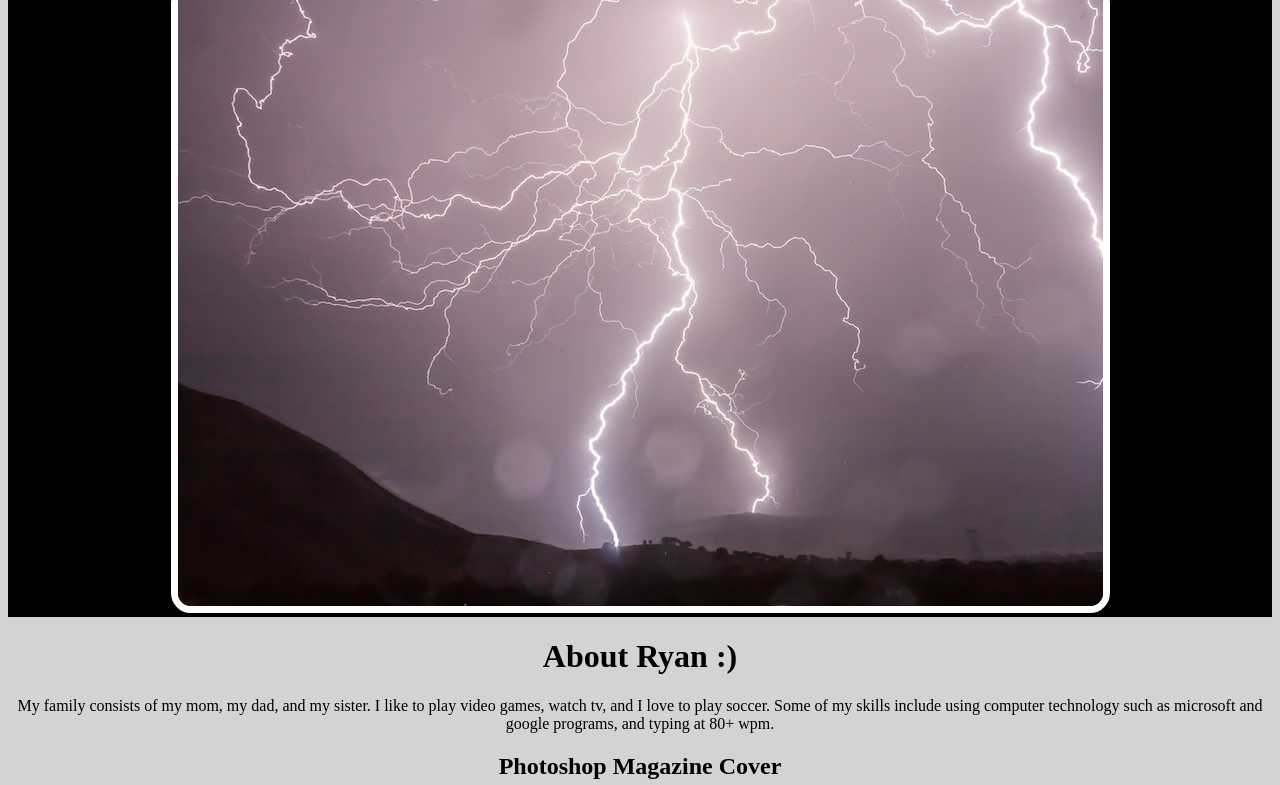
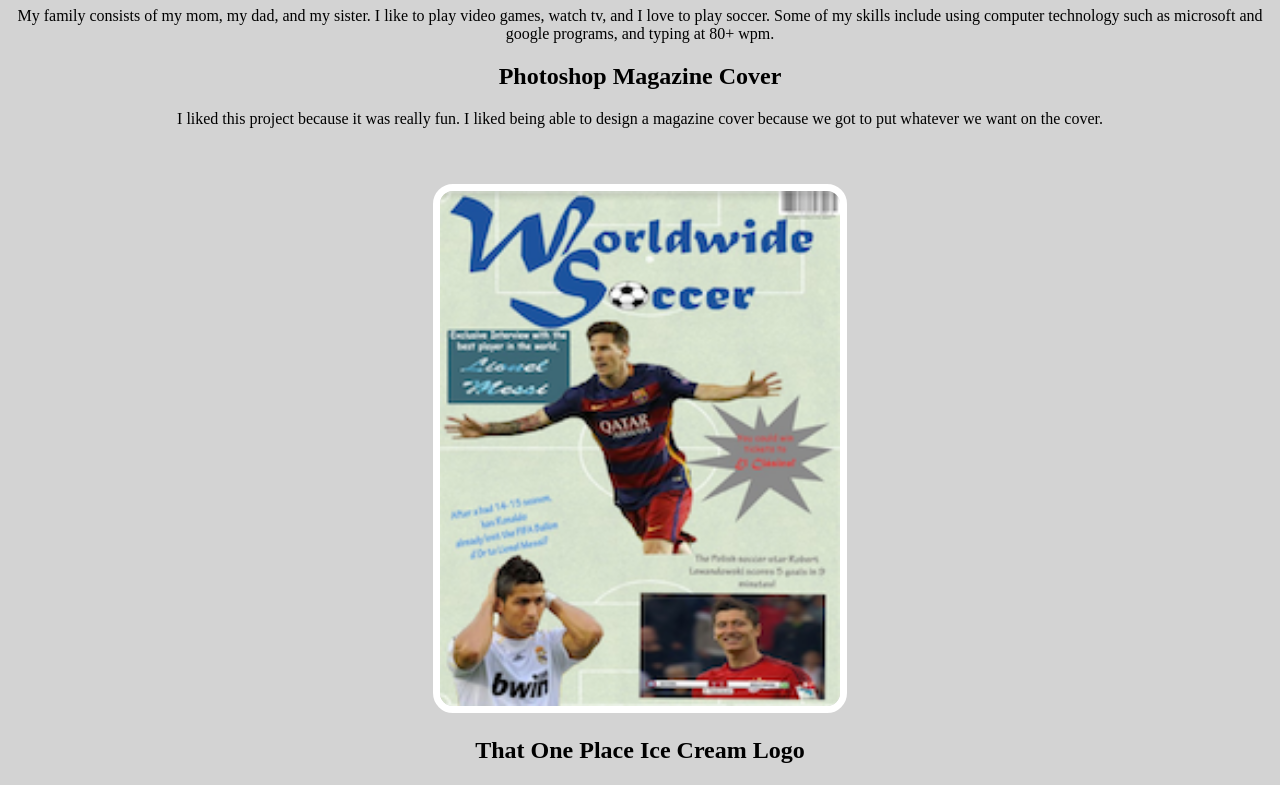
Before and after one commit to omgitsryan/omgitsryan.github.io, a plain HTML site: page index.html in a window 1280 px wide. Shown: the part 207-992 px from the top of the page. Drawn offline with Linux system fonts and the light colour scheme.

Commit message:
Update index.html

```diff
--- a/index.html
+++ b/index.html
@@ -23,7 +23,7 @@
 
     <body>
         <header>
-            <img src="images/lightning.jpg">
+
         </header>
 <h1> About Ryan :) </h1>
 
```
